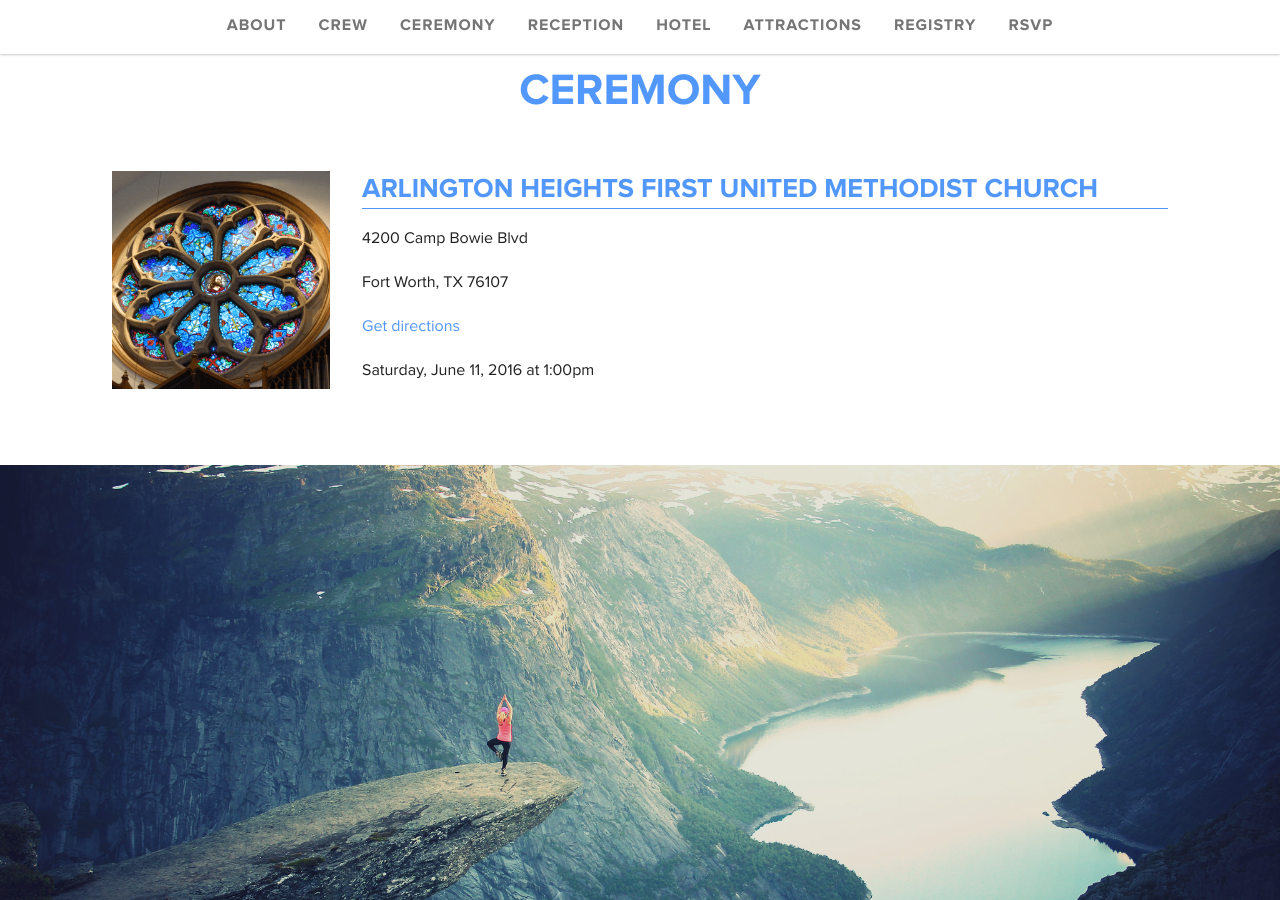
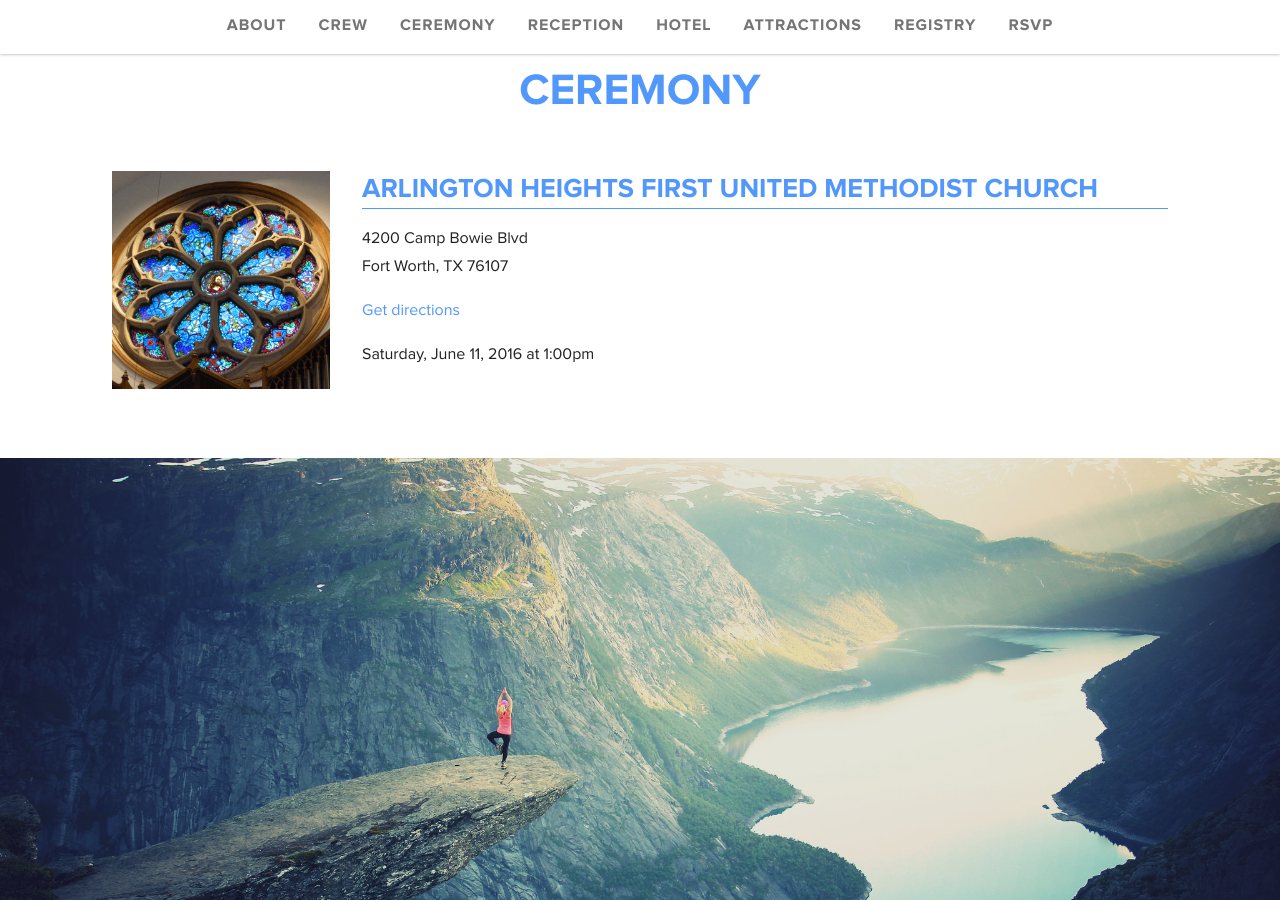
Before and after one commit to mikemcbride/lauraandaustin, a Jekyll site: the page built from index.html, in a window 1280 px wide and 900 px high, scrolled down 3703 px. Built offline with Jekyll 4.4.1, drawn with Linux system fonts in a browser that asks for light colours; nearby versions of some CDN libraries; comment, search, counter and statistics services are not loaded.

Commit message:
remove margin on first line in addresses

```diff
--- a/_includes/attractions.html
+++ b/_includes/attractions.html
@@ -12,7 +12,7 @@
         </div>
         <div class="col-content">
           <h3 class="title">{{ place.name }}</h3>
-          <p>{{ place.street }}</p>
+          <p class="mb-0">{{ place.street }}</p>
           <p>{{ place.city }}</p>
           <p><a href="tel:{{ place.telephone }}">{{ place.telephone }}</a></p>
           {% if place.url %}
--- a/_includes/ceremony.html
+++ b/_includes/ceremony.html
@@ -9,7 +9,7 @@
       </div>
       <div class="col-content">
         <h3 class="title">Arlington Heights First United Methodist Church</h3>
-        <p>4200 Camp Bowie Blvd</p>
+        <p class="mb-0">4200 Camp Bowie Blvd</p>
         <p>Fort Worth, TX 76107</p>
         <p><a href="{{ site.data.settings.ceremony_directions }}" target="_blank">Get directions</a></p>
         <p>Saturday, June 11, 2016 at 1:00pm</p>
--- a/_includes/hotel.html
+++ b/_includes/hotel.html
@@ -10,7 +10,7 @@
       </div>
       <div class="col-content">
         <h3 class="title">Some Hotel</h3>
-        <p>123 Main Street</p>
+        <p class="mb-0">123 Main Street</p>
         <p>Fort Worth, TX 76104</p>
         <p><a href="#">Get directions</a></p>
       </div>
--- a/_includes/reception.html
+++ b/_includes/reception.html
@@ -9,7 +9,7 @@
       </div>
       <div class="col-content">
         <h3 class="title">809 at Vickery</h3>
-        <p>809 W Vickery Blvd</p>
+        <p class="mb-0">809 W Vickery Blvd</p>
         <p>Fort Worth, TX 76104</p>
         <p><a href="{{ site.data.settings.reception_directions }}" target="_blank">Get directions</a></p>
         <p>Saturday, June 11, 2016 at 6:00pm</p>
```
